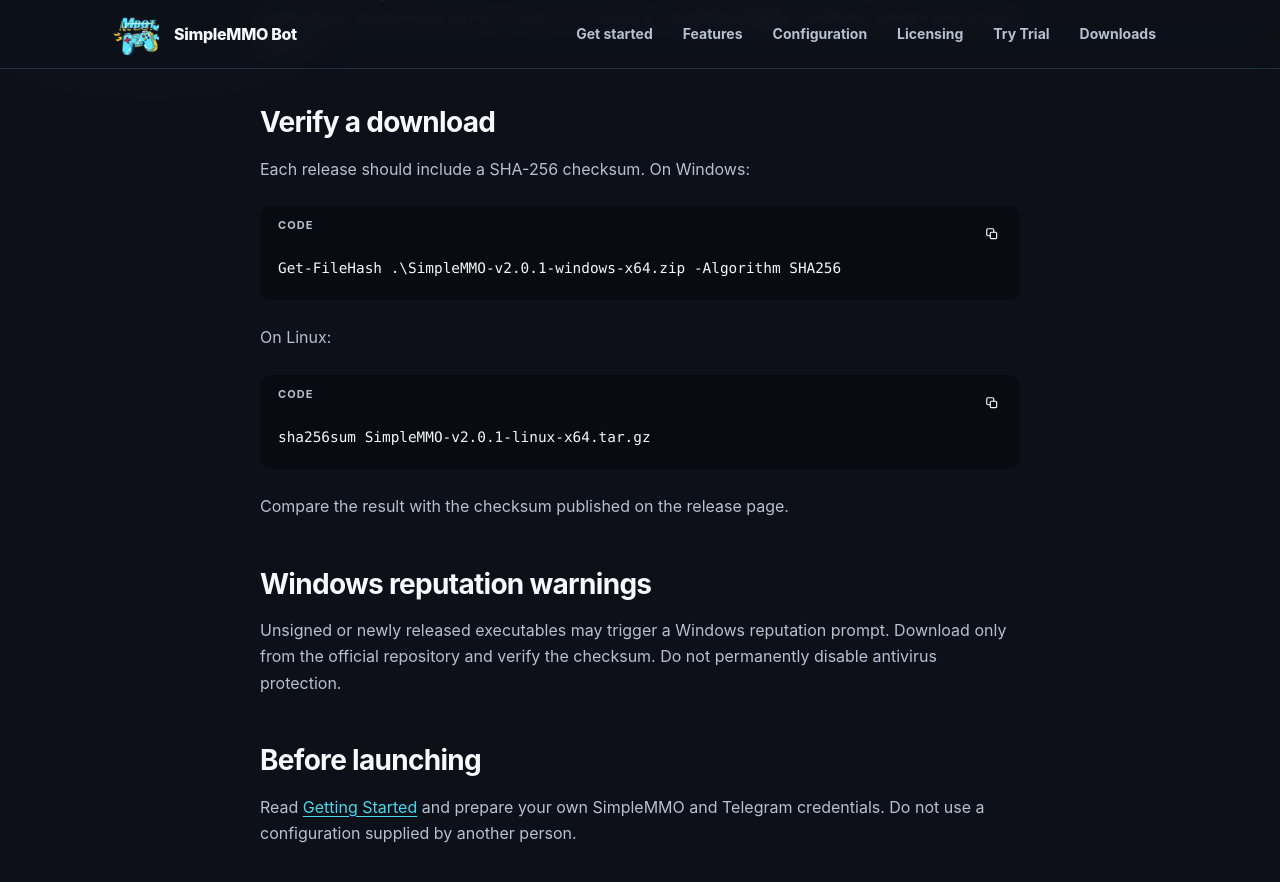
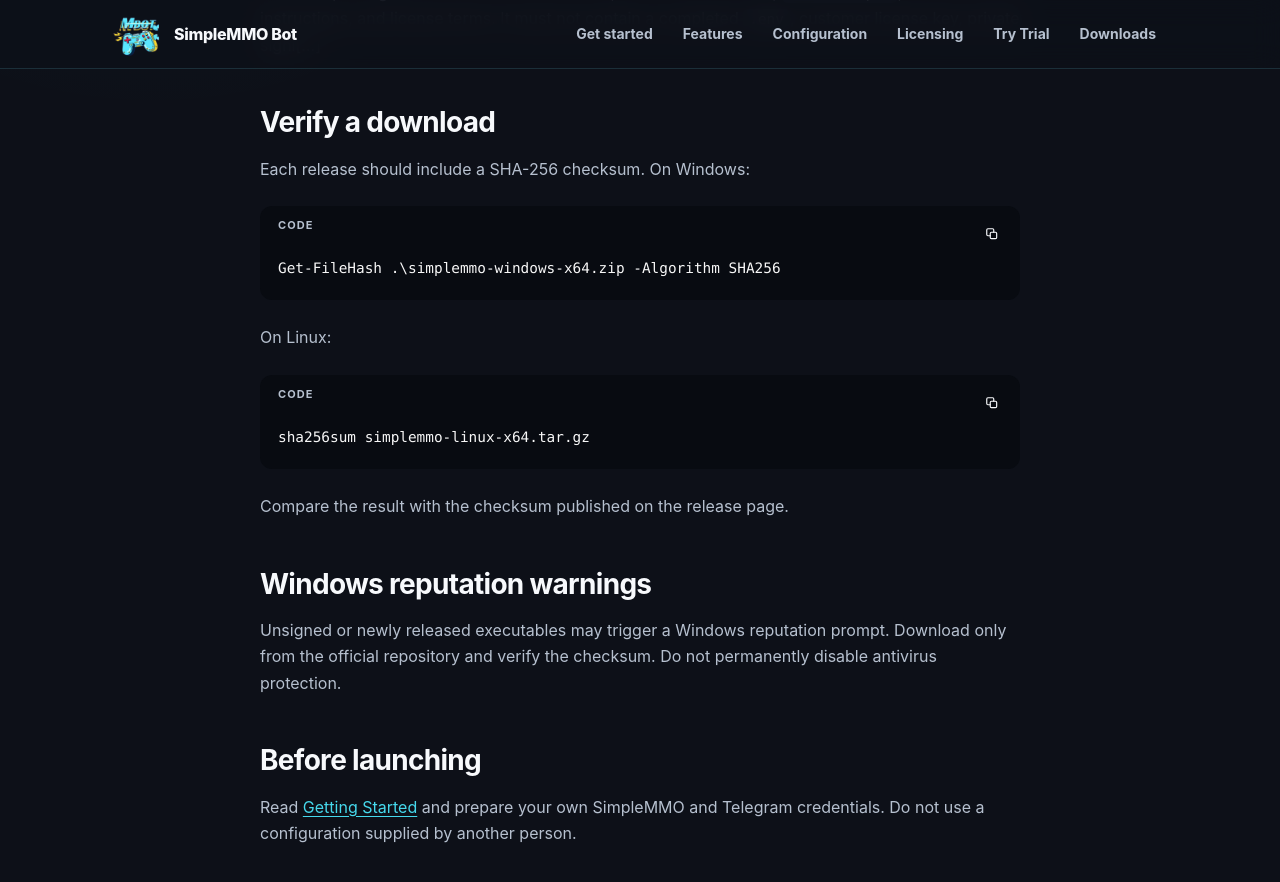
Before and after one commit to SMMURDA/simplemmo-bot, a Jekyll site: the page built from downloads.md, in a window 1280 px wide and 900 px high, scrolled down 691 px. Shown: the top 882 px of the window. Built offline with Jekyll 4.4.1, drawn with Linux system fonts in a browser that asks for light colours.

Commit message:
Update downloads.md

````diff
--- a/downloads.md
+++ b/downloads.md
@@ -38,13 +38,13 @@ A normal package contains the bot executable, launcher executable, `.env.example
 Each release should include a SHA-256 checksum. On Windows:
 
 ```powershell
-Get-FileHash .\SimpleMMO-v2.0.1-windows-x64.zip -Algorithm SHA256
+Get-FileHash .\simplemmo-windows-x64.zip -Algorithm SHA256
 ```
 
 On Linux:
 
 ```bash
-sha256sum SimpleMMO-v2.0.1-linux-x64.tar.gz
+sha256sum simplemmo-linux-x64.tar.gz
 ```
 
 Compare the result with the checksum published on the release page.
````
